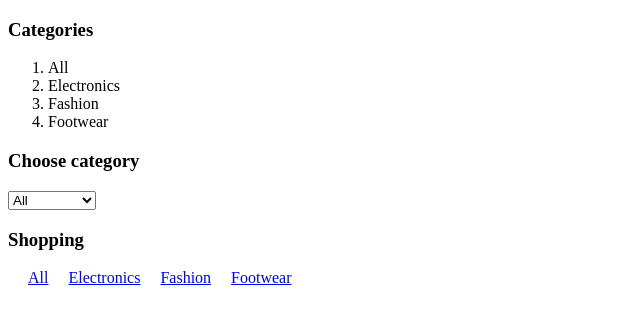
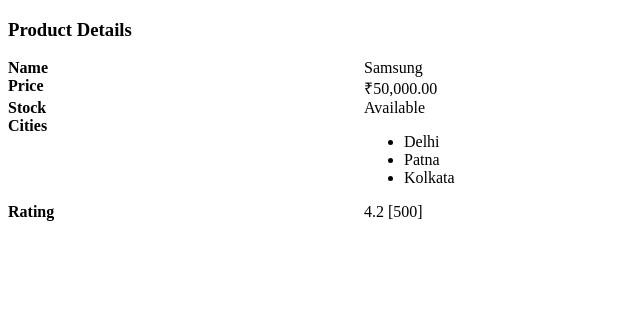
Before and after one commit to yashraj-12315/vite-react-sudhakar-sharma, a React (Vite) app: page / in a window 1280 px wide. Shown: the top 324 px of the page, without its empty margins (0-640 px from the left). Built offline with nearby package versions, Linux system fonts and the light colour scheme.

Commit message:
Object-binding

```diff
--- a/src/components/data-binding/data-binding.css
+++ b/src/components/data-binding/data-binding.css
@@ -8,13 +8,21 @@
     padding: 10px;
 } */
 
-header{
-    display: flex;
-    justify-content: space-between;
-    padding: 20px;
-    border: 1px solid black;
+header {
+  display: flex;
+  justify-content: space-between;
+  padding: 20px;
+  border: 1px solid black;
 }
 
-nav a{
-    padding-left: 20px;
+nav a {
+  padding-left: 20px;
 }
+
+dt {
+  font-weight: bold;
+}
+dl {
+  display: grid;
+  grid-template-columns: 3fr 9fr;
+}
--- a/src/components/data-binding/data-binding.tsx
+++ b/src/components/data-binding/data-binding.tsx
@@ -1,4 +1,4 @@
-import { useState } from "react";
+import { use, useState } from "react";
 import "./data-binding.css";
 export function DataBinding() {
   //   const [price] = useState(450000);
@@ -6,7 +6,15 @@
   //   const [stock] = useState(true);
   // const [price] =useState(20);
 
-  const [categories] = useState(["All", "Electronics", "Fashion", "Footwear"]);
+  // const [categories] = useState(["All", "Electronics", "Fashion", "Footwear"]);
+
+  const [product] = useState({
+    Name: "Samsung",
+    Price: 50000,
+    Stock: true,
+    Cities: ["Delhi", "Patna", "Kolkata"],
+    Rating: { Rate: 4.2, Count: 500 },
+  });
   return (
     <div>
       {/* <h3>Data Binding: {(stock===true)?"Available":"Not in the Stock"} </h3> */}
@@ -29,7 +37,7 @@
 
       {/* <p>{price ? "Price =" + price : "Price is not defined"}</p> */}
 
-      <h3>Categories</h3>
+      {/* <h3>Categories</h3>
       <ol>
         {categories.map(function (category) {
           return <li key={category}>{category}</li>;
@@ -50,7 +58,36 @@
             {category}
           </a>
         ))}
-      </nav>
+      </nav> */}
+
+      <h3>Product Details</h3>
+      <dl>
+        <dt>Name</dt>
+        <dd>{product.Name}</dd>
+        <dt>Price</dt>
+        <dd>
+          {product.Price.toLocaleString("en-IN", {
+            style: "currency",
+            currency: "INR",
+          })}
+        </dd>
+        <dt>Stock</dt>
+        <dd>{product.Stock === true ? "Available" : "Not in Stock"}</dd>
+
+        <dt>Cities</dt>
+        <dd>
+          <ul>
+            {product.Cities.map((city, index) => (
+              <li key={index}>{city}</li>
+            ))}
+          </ul>
+        </dd>
+
+        <dt>Rating</dt>
+        <dd>
+          {product.Rating.Rate} [{product.Rating.Count}]
+        </dd>
+      </dl>
     </div>
   );
 }
```
